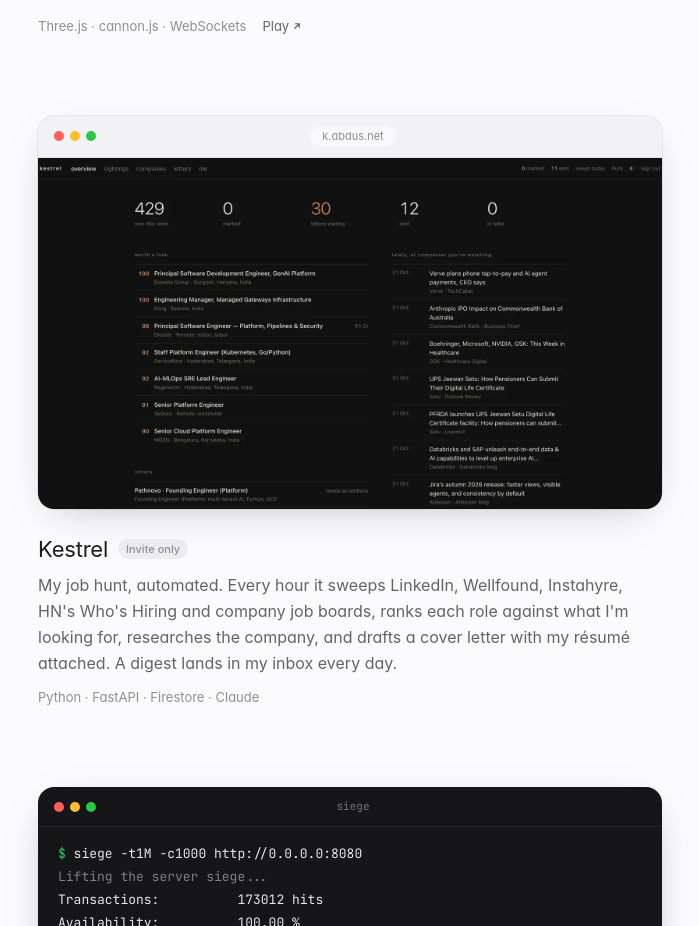
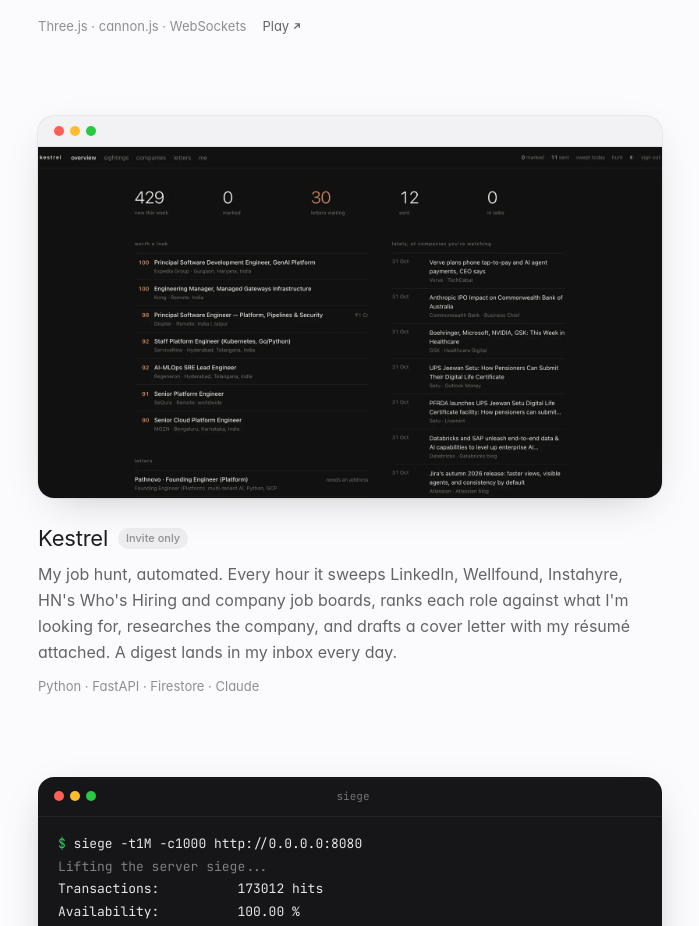
Before and after one commit to abdus/abdus.net, a Next.js app: page /projects in a window 1280 px wide. Shown: the part 1446-2372 px from the top of the page, without its empty margins (290-989 px from the left). Built offline with nearby package versions, Linux system fonts and the light colour scheme; no server answers; what @dicebear/core would draw is missing.

Commit message:
Remove the k.abdus.net label from Kestrel's preview

```diff
--- a/src/components/project-media.tsx
+++ b/src/components/project-media.tsx
@@ -18,9 +18,11 @@ export function ProjectMedia({ media }: { media: Media }) {
       <figure className="overflow-hidden rounded-2xl bg-surface shadow-[0_0_0_0.5px_rgb(var(--line)/0.12),0_12px_40px_-16px_rgb(0_0_0/0.25)]">
         <div className="flex items-center gap-3 border-b border-line/[0.07] px-4 py-2.5">
           <WindowDots />
-          <span className="mx-auto -translate-x-6 truncate rounded-md bg-bg/70 px-3 py-0.5 text-[11px] text-fg-3">
-            {media.label}
-          </span>
+          {media.label && (
+            <span className="mx-auto -translate-x-6 truncate rounded-md bg-bg/70 px-3 py-0.5 text-[11px] text-fg-3">
+              {media.label}
+            </span>
+          )}
         </div>
         {/* eslint-disable-next-line @next/next/no-img-element */}
         <img
--- a/src/data/projects.ts
+++ b/src/data/projects.ts
@@ -1,7 +1,7 @@
 export type TerminalLine = { text: string; prompt?: boolean; dim?: boolean };
 
 export type Media =
-  | { kind: "image"; src: string; alt: string; label: string; aspect?: "16/10" | "16/9" }
+  | { kind: "image"; src: string; alt: string; label?: string; aspect?: "16/10" | "16/9" }
   | { kind: "terminal"; title: string; lines: TerminalLine[]; caption?: string };
 
 export type Project = {
@@ -98,7 +98,6 @@ export const projects: Project[] = [
       kind: "image",
       src: "/assets/projects/kestrel.webp",
       alt: "Kestrel's overview: jobs found this week, letters waiting and sent, the best-scoring roles, and news from companies I'm watching",
-      label: "k.abdus.net",
       aspect: "16/9",
     },
   },
```
